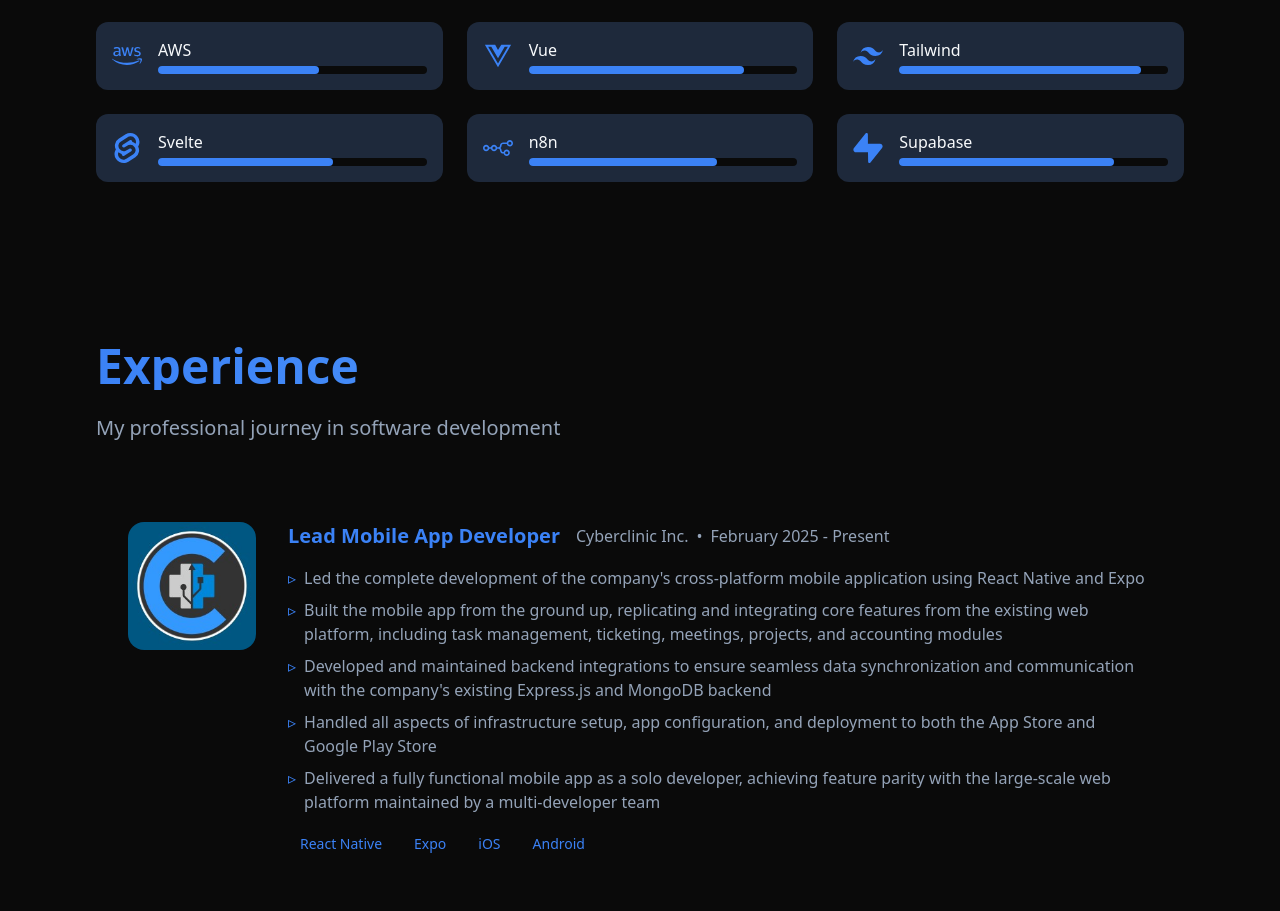
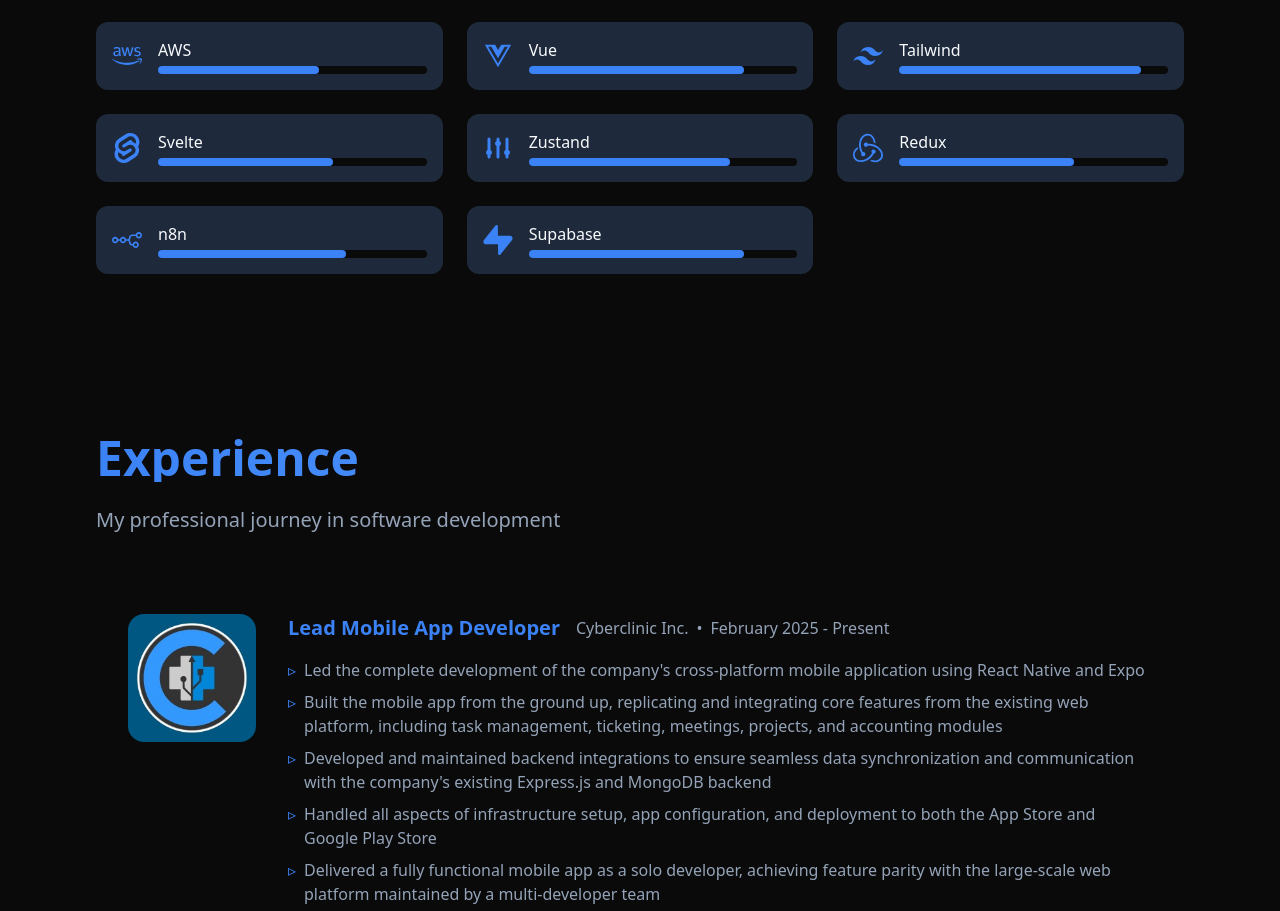
Before and after one commit to jourdancatarina3/jourdan-portfolio, a Next.js app: page / in a window 1280 px wide. Shown: the part 4380-5291 px from the top of the page. Built offline with nearby package versions, Linux system fonts and the light colour scheme.

Commit message:
Add Redux and Zustand to skill tags in Home component

```diff
--- a/app/page.tsx
+++ b/app/page.tsx
@@ -5,13 +5,13 @@
 import Image from "next/image";
 import Navbar from "./components/Navbar";
 import { FaReact, FaNodeJs, FaAws, FaVuejs } from 'react-icons/fa';
-import { SiTypescript, SiMongodb, SiDjango, SiTailwindcss, SiSvelte, SiN8N, SiSupabase } from 'react-icons/si';
+import { SiTypescript, SiMongodb, SiDjango, SiTailwindcss, SiSvelte, SiN8N, SiSupabase, SiRedux } from 'react-icons/si';
 import SkillCard from './components/SkillCard';
 import WelcomeAnimation from './components/WelcomeAnimation';
 import { fadeInUp, staggerContainer } from './components/animations';
 import ScrollAnimation from './components/ScrollAnimation';
 import { FaGithub, FaLinkedin } from 'react-icons/fa';
-import { HiMail } from 'react-icons/hi';
+import { HiMail, HiAdjustments } from 'react-icons/hi';
 import Footer from './components/Footer';
 import EducationCard from './components/EducationCard';
 import ProjectModal from './components/ProjectModal';
@@ -352,6 +352,8 @@
     { name: 'Vue', icon: FaVuejs, level: 80 },
     { name: 'Tailwind', icon: SiTailwindcss, level: 90 },
     { name: 'Svelte', icon: SiSvelte, level: 65 },
+    { name: 'Zustand', icon: HiAdjustments, level: 75 },
+    { name: 'Redux', icon: SiRedux, level: 65 },
     { name: 'n8n', icon: SiN8N, level: 70 },
     { name: 'Supabase', icon: SiSupabase, level: 80 },
   ];
```
